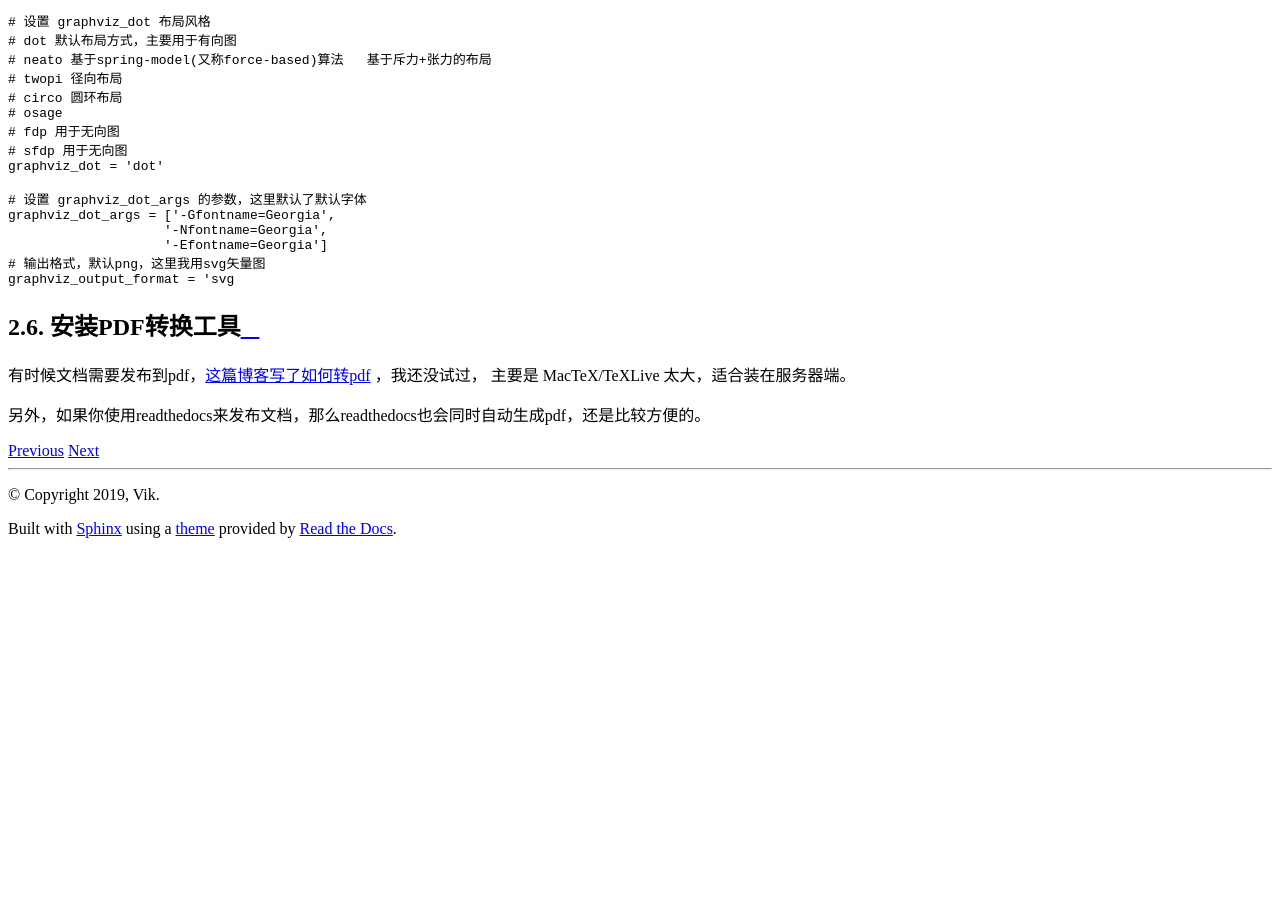
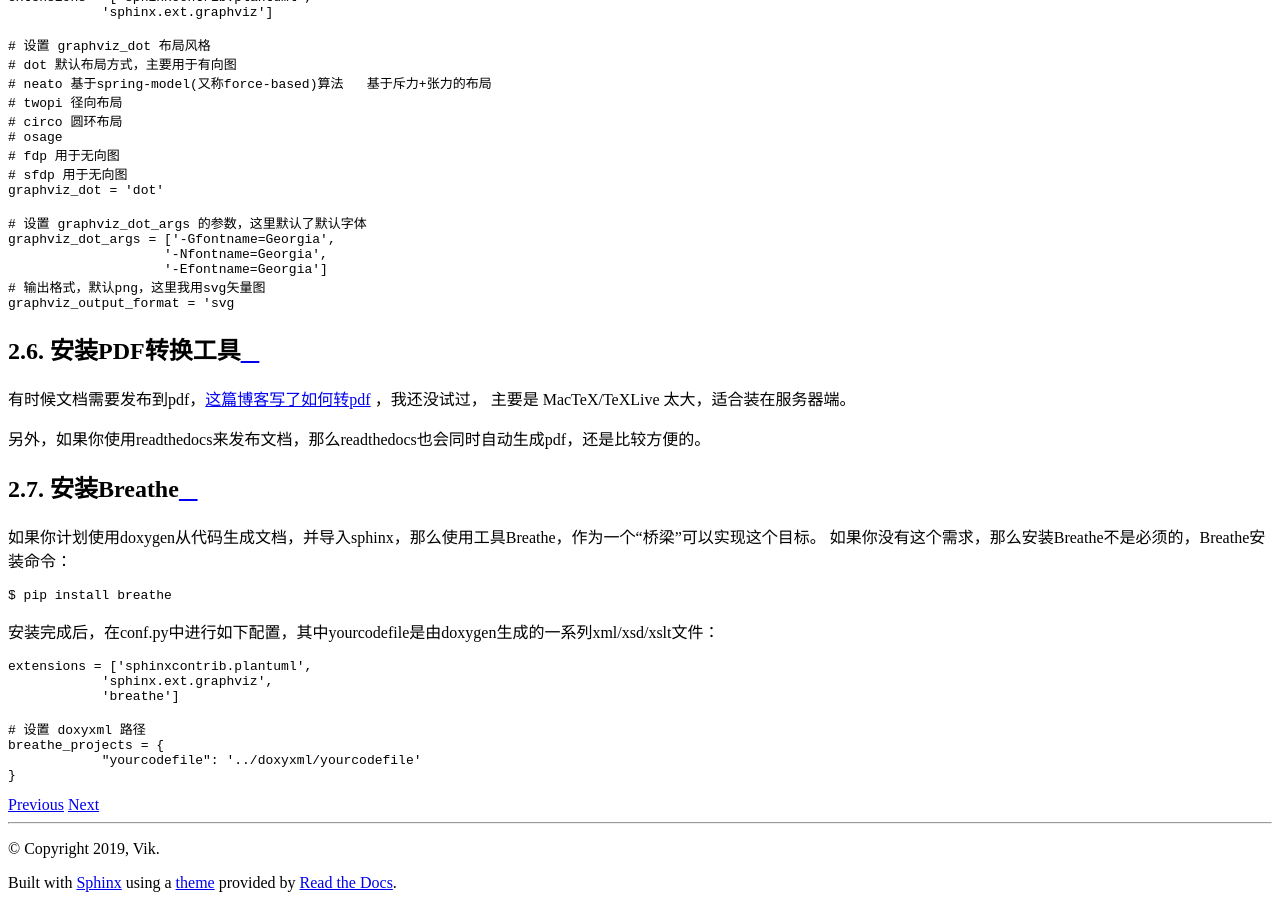
Before and after one commit to xiaojiongqian/writebysphinx, a Sphinx documentation site: the page built from source/install.rst, in a window 1280 px wide and 900 px high, scrolled down 8076 px. Built offline with Sphinx 7.4.7 and the Read the Docs theme 2.0.0, drawn with Linux system fonts in a browser that asks for light colours; before the commit the page ends 8622 px from its top, so only the background shows below that.

Commit message:
add breathe install note

```diff
--- a/source/install.rst
+++ b/source/install.rst
@@ -436,3 +436,27 @@ Graphviz是一个很轻量的软件，性能非常好，用起来飞一样。
 主要是 MacTeX/TeXLive 太大，适合装在服务器端。
 
 另外，如果你使用readthedocs来发布文档，那么readthedocs也会同时自动生成pdf，还是比较方便的。
+
+
+安装Breathe
+----------------
+
+如果你计划使用doxygen从代码生成文档，并导入sphinx，那么使用工具Breathe，作为一个“桥梁”可以实现这个目标。
+如果你没有这个需求，那么安装Breathe不是必须的，Breathe安装命令：
+
+::
+
+    $ pip install breathe
+
+安装完成后，在conf.py中进行如下配置，其中yourcodefile是由doxygen生成的一系列xml/xsd/xslt文件：
+
+::
+
+    extensions = ['sphinxcontrib.plantuml',
+                'sphinx.ext.graphviz',
+                'breathe']
+
+    # 设置 doxyxml 路径
+    breathe_projects = {
+                "yourcodefile": '../doxyxml/yourcodefile'
+    }
```
